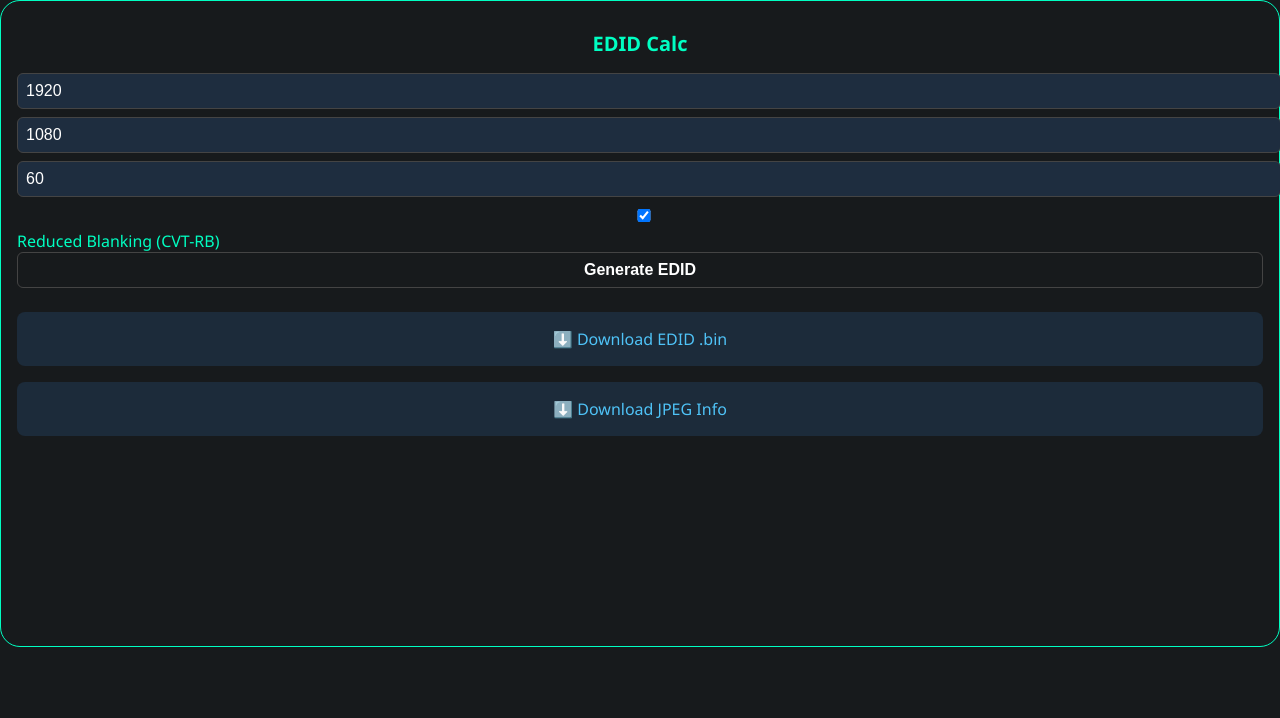
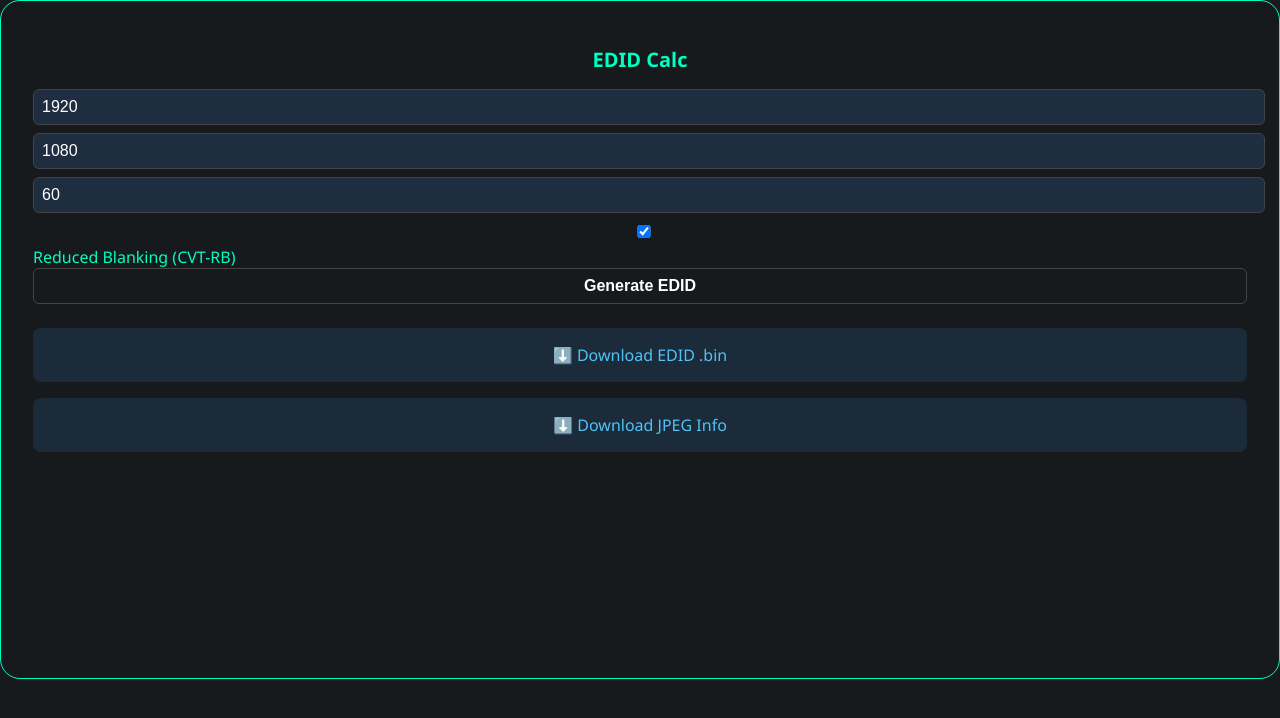
Before and after one commit to texasles/edid, a plain HTML site: page widget.html in a window 1280 px wide. Drawn offline with nearby package versions, Linux system fonts and the light colour scheme.

Commit message:
Update widget.html

```diff
--- a/widget.html
+++ b/widget.html
@@ -9,7 +9,7 @@
       font-family: 'Segoe UI', sans-serif;
       background: #171A1C;
       color: #00FFC2;
-      padding: 1rem;
+      padding: 32px;
       margin: 0;
       box-sizing: border-box;
       border: 1px solid #00FFC2;
```
